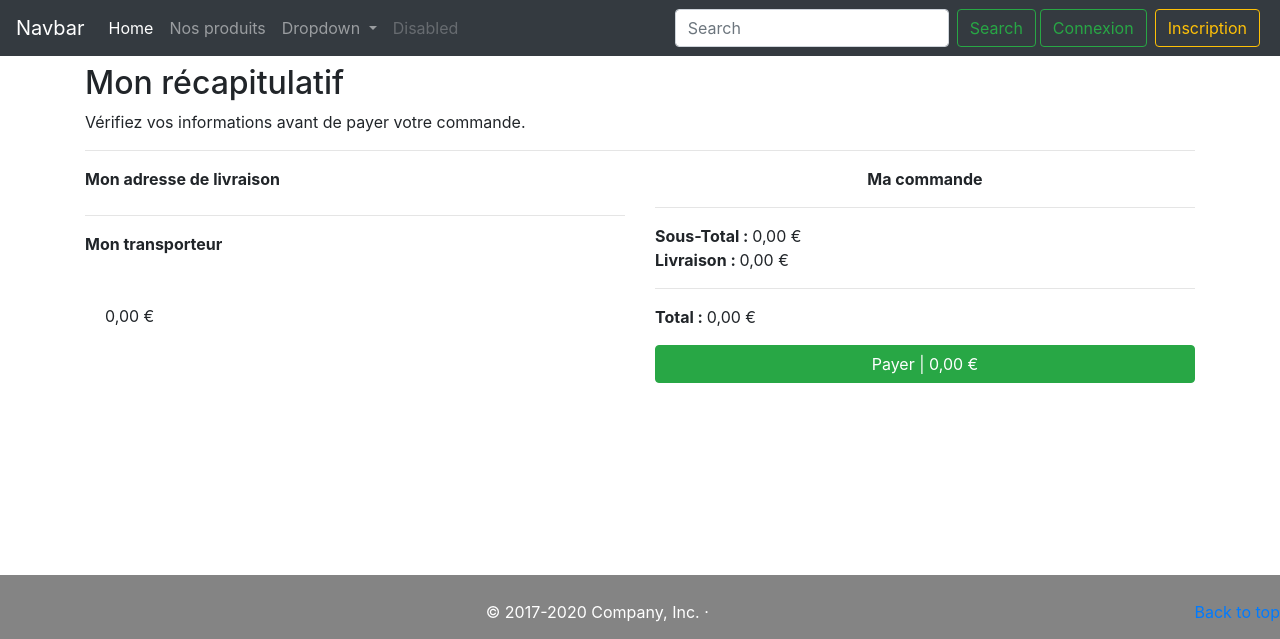
After one commit to walidazz/boutique, a Symfony app: template templates/order/add.html.twig in a window 1280 px wide. The commit adds this page. Shown: the top 639 px of the page. Run offline with Twig, Linux system fonts and the light colour scheme; the template is opened without the code that fills it, so the values that code supplies are empty; some libraries are stand-ins or nearby versions.

Commit message:
tunnel d'achat + commande _ok

```diff
--- a/src/Entity/User.php
+++ b/src/Entity/User.php
@@ -238,4 +238,9 @@ class User implements UserInterface
 
         return $this;
     }
+
+    public function getFullName()
+    {
+        return $this->getFirstName() . ' ' . $this->getLastName();
+    }
 }
--- a/src/Form/OrderType.php
+++ b/src/Form/OrderType.php
@@ -19,7 +19,7 @@ class OrderType extends AbstractType
             ->add('adresses', EntityType::class, [
                 // looks for choices from this entity
                 'class' => Adress::class,
-                'label' => 'Choisissez une adresse de livraison',
+                'label' => false,
                 // uses the User.username property as the visible option string
                 //  'choice_label' => 'username',
                 'required' => true,
--- /dev/null
+++ b/templates/order/add.html.twig
@@ -0,0 +1,61 @@
+{% extends 'base.html.twig' %}
+
+{% block title %}Paiement de ma commande{% endblock %}
+
+{% block body %}
+<h2>Mon récapitulatif</h2>
+<p>Vérifiez vos informations avant de payer votre commande.</p>
+<hr>
+<div class="row">
+    <div class="col-md-6">
+        <strong>Mon adresse de livraison</strong><br />
+        <div class="form-check mt-4">
+            {{ delivery|raw }}
+        </div>
+        <hr>
+        <strong>Mon transporteur</strong><br />
+        <div class="form-check">
+            {{ carrier.name }}<br />
+            {{ carrier.description }}<br />
+            {{ (carrier.price / 100)|number_format(2, ',', '.') }} €
+        </div>
+    </div>
+    <div class="col-md-6">
+        <div class="text-center">
+            <b>Ma commande</b><br />
+        </div>
+        <div class="order-summary">
+            {% set total = null %}
+            {% for key,product in cart %}
+            <div class="row {% if key > 0 %}mt-2{% endif %}">
+                <div class="col-2">
+                    <img src="/uploads/{{ product.product.illustration }}" alt="{{ product.product.name }}"
+                        height="75px">
+                </div>
+                <div class="col-8 my-auto">
+                    {{ product.product.name }}<br />
+                    <small>
+                        {{ product.product.subtitle }}
+                        <br />
+                        x {{ product.quantity }}
+                    </small>
+                </div>
+                <div class="col-2 my-auto">
+                    {{ ((product.product.price * product.quantity ) / 100)|number_format(2, ',', '.') }} €
+                </div>
+            </div>
+            {% set total = total + (product.product.price * product.quantity) %}
+            {% endfor %}
+        </div>
+
+        <hr>
+        <strong>Sous-Total : </strong> {{ (total / 100)|number_format(2, ',', '.') }} €<br />
+        <strong>Livraison : </strong> {{ (carrier.price / 100)|number_format(2, ',', '.') }} €
+        <hr>
+        <strong>Total : </strong> {{ ((total / 100) + (carrier.price / 100))|number_format(2, ',', '.') }} €
+
+        <a class="btn btn-success btn-block mt-3" id="checkout-button">Payer |
+            {{ ((total / 100) + (carrier.price / 100))|number_format(2, ',', '.') }} €</a>
+    </div>
+</div>
+{% endblock %}
--- a/templates/order/index.html.twig
+++ b/templates/order/index.html.twig
@@ -10,6 +10,9 @@
     <div class="col-md-6">
         {% set formHtml %}
         {{ form_start(form, {action:path('order_recap')}) }}
+        {{form_label(form.adresses, 'Choisissez votre adresse de livraison')}}
+        <a href="{{path('add_adress')}}">Ajouter une nouvelle adresse</a>
+
         {{ form_end(form) }}
         {% endset %}
 
```
Also changed, not shown: src/Controller/Admin/DashboardController.php (+8 -1 lines), src/Controller/Admin/OrderCrudController.php (added, +38 -0 lines), src/Controller/OrderController.php (+39 -15 lines), src/Entity/Order.php (+9 -0 lines).
